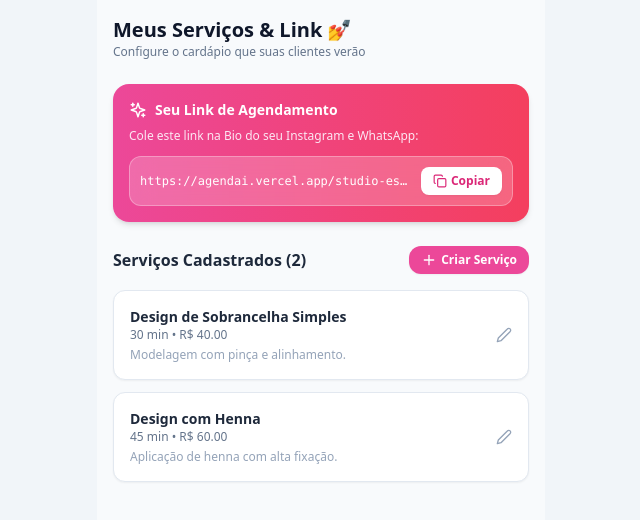
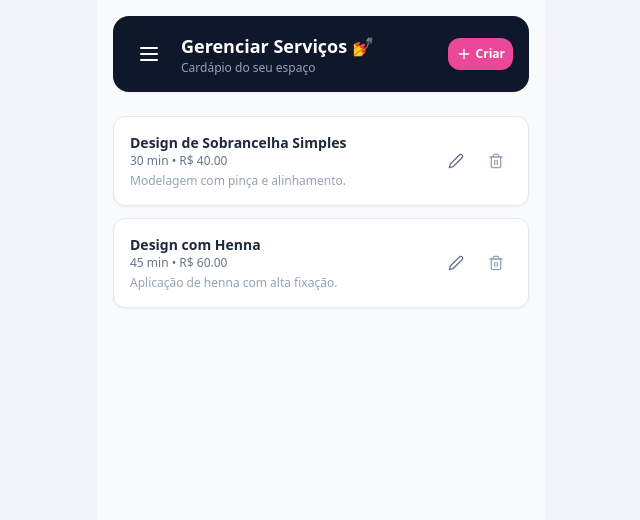
Before and after one commit to felipegdossantos8-glitch/agendai, a Next.js app: page /dashboard/servicos in a window 1280 px wide. Shown: the top 520 px of the page, without its empty margins (319-959 px from the left). Built offline with nearby package versions, Linux system fonts and the light colour scheme.

Commit message:
Update page.tsx

```diff
--- a/src/app/dashboard/servicos/page.tsx
+++ b/src/app/dashboard/servicos/page.tsx
@@ -1,125 +1,175 @@
 "use client";
 
 import { useState } from "react";
-import { Plus, Copy, Check, Edit2, Trash2, Link as LinkIcon, Sparkles } from "lucide-react";
+import { Plus, Copy, Check, Edit2, Trash2, Sparkles, X } from "lucide-react";
+import Sidebar from "../components/Sidebar";
 
 export default function GestaoServicos() {
   const [copiado, setCopiado] = useState(false);
-  const [slug, setSlug] = useState("studio-espaco-beleza");
+  const [slug] = useState("studio-piloto");
 
   const [servicos, setServicos] = useState([
     { id: "1", nome: "Design de Sobrancelha Simples", duracao: 30, preco: 40.0, descricao: "Modelagem com pinça e alinhamento." },
     { id: "2", nome: "Design com Henna", duracao: 45, preco: 60.0, descricao: "Aplicação de henna com alta fixação." },
   ]);
 
-  const [novoServico, setNovoServico] = useState({ nome: "", duracao: 30, preco: 0, descricao: "" });
-  const [mostrarModal, setMostrarModal] = useState(false);
+  const [modalAberto, setModalAberto] = useState(false);
+  const [servicoEmEdicao, setServicoEmEdicao] = useState<any>(null);
 
-  const linkPersonalizado = `https://agendai.vercel.app/${slug}`;
+  const [nome, setNome] = useState("");
+  const [duracao, setDuracao] = useState(30);
+  const [preco, setPreco] = useState<number | string>("");
+  const [descricao, setDescricao] = useState("");
 
-  const copiarLink = () => {
-    navigator.clipboard.writeText(linkPersonalizado);
-    setCopiado(true);
-    setTimeout(() => setCopiado(false), 2000);
+  const abrirModalParaCriar = () => {
+    setServicoEmEdicao(null);
+    setNome("");
+    setDuracao(30);
+    setPreco("");
+    setDescricao("");
+    setModalAberto(true);
   };
 
-  const adicionarServico = () => {
-    if (!novoServico.nome || !novoServico.preco) return;
-    setServicos([...servicos, { ...novoServico, id: Date.now().toString() }]);
-    setNovoServico({ nome: "", duracao: 30, preco: 0, descricao: "" });
-    setMostrarModal(false);
+  const abrirModalParaEditar = (servico: any) => {
+    setServicoEmEdicao(servico);
+    setNome(servico.nome);
+    setDuracao(servico.duracao);
+    setPreco(servico.preco);
+    setDescricao(servico.descricao || "");
+    setModalAberto(true);
+  };
+
+  const salvarServico = (e: React.FormEvent) => {
+    e.preventDefault();
+    if (!nome || !preco) return;
+
+    const precoNum = typeof preco === "string" ? parseFloat(preco) : preco;
+
+    if (servicoEmEdicao) {
+      setServicos((prev) =>
+        prev.map((item) =>
+          item.id === servicoEmEdicao.id
+            ? { ...item, nome, duracao: Number(duracao), preco: precoNum, descricao }
+            : item
+        )
+      );
+    } else {
+      const novo = {
+        id: Date.now().toString(),
+        nome,
+        duracao: Number(duracao),
+        preco: precoNum,
+        descricao,
+      };
+      setServicos((prev) => [...prev, novo]);
+    }
+
+    setModalAberto(false);
+  };
+
+  const excluirServico = (id: string) => {
+    setServicos((prev) => prev.filter((item) => item.id !== id));
   };
 
   return (
-    <div className="max-w-md mx-auto min-h-screen bg-slate-50 p-4 pb-20 text-slate-800">
-      <header className="mb-6">
-        <h1 className="text-xl font-bold text-slate-900">Meus Serviços & Link 💅</h1>
-        <p className="text-xs text-slate-500">Configure o cardápio que suas clientes verão</p>
+    <div className="max-w-md mx-auto min-h-screen bg-slate-50 p-4 pb-24 text-slate-800">
+      {/* Header com Sidebar */}
+      <header className="flex items-center justify-between mb-6 bg-slate-900 text-white p-4 rounded-2xl shadow-sm">
+        <div className="flex items-center gap-3">
+          <Sidebar slug={slug} />
+          <div>
+            <h1 className="text-lg font-bold">Gerenciar Serviços 💅</h1>
+            <p className="text-xs text-slate-400">Cardápio do seu espaço</p>
+          </div>
+        </div>
+        <button
+          onClick={abrirModalParaCriar}
+          className="bg-pink-500 hover:bg-pink-600 text-white p-2 rounded-xl text-xs font-bold flex items-center gap-1 shadow"
+        >
+          <Plus size={16} /> Criar
+        </button>
       </header>
 
-      {/* Card do Link da Bio / WhatsApp */}
-      <div className="bg-gradient-to-r from-pink-500 to-rose-500 p-4 rounded-2xl text-white shadow-md mb-6">
-        <div className="flex items-center gap-2 mb-2">
-          <Sparkles size={18} />
-          <span className="font-bold text-sm">Seu Link de Agendamento</span>
-        </div>
-        <p className="text-xs text-pink-100 mb-3">Cole este link na Bio do seu Instagram e WhatsApp:</p>
-        <div className="bg-white/20 backdrop-blur-md p-2.5 rounded-xl flex items-center justify-between gap-2 border border-white/30 text-xs">
-          <span className="truncate font-mono">{linkPersonalizado}</span>
-          <button
-            onClick={copiarLink}
-            className="bg-white text-pink-600 px-3 py-1.5 rounded-lg font-bold flex items-center gap-1 shadow-sm hover:bg-pink-50 transition-all shrink-0"
-          >
-            {copiado ? <Check size={14} /> : <Copy size={14} />}
-            {copiado ? "Copiado!" : "Copiar"}
-          </button>
-        </div>
-      </div>
-
       {/* Lista de Serviços */}
-      <div className="flex justify-between items-center mb-4">
-        <h2 className="font-bold text-slate-800">Serviços Cadastrados ({servicos.length})</h2>
-        <button
-          onClick={() => setMostrarModal(true)}
-          className="bg-pink-500 text-white px-3 py-1.5 rounded-xl text-xs font-bold flex items-center gap-1 shadow-sm"
-        >
-          <Plus size={16} /> Criar Serviço
-        </button>
-      </div>
-
       <div className="space-y-3">
         {servicos.map((item) => (
           <div key={item.id} className="p-4 bg-white rounded-xl border border-slate-200 shadow-sm flex justify-between items-center">
             <div>
               <h3 className="font-bold text-slate-800 text-sm">{item.nome}</h3>
-              <p className="text-xs text-slate-500">{item.duracao} min • R$ {item.preco.toFixed(2)}</p>
+              <p className="text-xs text-slate-500">{item.duracao} min • R$ {Number(item.preco).toFixed(2)}</p>
               {item.descricao && <p className="text-xs text-slate-400 mt-1">{item.descricao}</p>}
             </div>
             <div className="flex items-center gap-2">
-              <button className="text-slate-400 hover:text-slate-600"><Edit2 size={16} /></button>
+              <button onClick={() => abrirModalParaEditar(item)} className="p-2 text-slate-500 hover:text-pink-500 rounded-lg hover:bg-slate-50">
+                <Edit2 size={16} />
+              </button>
+              <button onClick={() => excluirServico(item.id)} className="p-2 text-slate-400 hover:text-rose-500 rounded-lg hover:bg-slate-50">
+                <Trash2 size={16} />
+              </button>
             </div>
           </div>
         ))}
       </div>
 
-      {/* Modal de Cadastro de Serviço */}
-      {mostrarModal && (
-        <div className="fixed inset-0 bg-black/50 backdrop-blur-sm flex items-center justify-center p-4 z-50">
-          <div className="bg-white rounded-2xl p-5 w-full max-w-sm space-y-4">
-            <h3 className="font-bold text-slate-900">Novo Serviço</h3>
+      {/* Modal de Criação/Edição */}
+      {modalAberto && (
+        <div className="fixed inset-0 bg-black/60 backdrop-blur-sm flex items-center justify-center p-4 z-50">
+          <form onSubmit={salvarServico} className="bg-white rounded-2xl p-5 w-full max-w-sm space-y-4 shadow-xl">
+            <div className="flex justify-between items-center">
+              <h3 className="font-bold text-slate-900">{servicoEmEdicao ? "Editar Serviço" : "Novo Serviço"}</h3>
+              <button type="button" onClick={() => setModalAberto(false)} className="text-slate-400"><X size={18} /></button>
+            </div>
+
             <input
               type="text"
-              placeholder="Nome do serviço (ex: Lash Lifting)"
-              value={novoServico.nome}
-              onChange={(e) => setNovoServico({ ...novoServico, nome: e.target.value })}
-              className="w-full p-3 rounded-xl border border-slate-200 text-sm"
+              placeholder="Nome do Serviço"
+              value={nome}
+              onChange={(e) => setNome(e.target.value)}
+              required
+              className="w-full p-3 rounded-xl border border-slate-200 text-sm focus:outline-none focus:border-pink-500"
             />
+
             <div className="grid grid-cols-2 gap-2">
+              {/* Campo Preço com R$ fixo na frente */}
+              <div className="relative">
+                <span className="absolute left-3 top-3 text-sm text-slate-400 font-bold">R$</span>
                 <input
                   type="number"
-                placeholder="Preço (R$)"
-                onChange={(e) => setNovoServico({ ...novoServico, preco: parseFloat(e.target.value) })}
-                className="p-3 rounded-xl border border-slate-200 text-sm"
+                  step="0.01"
+                  placeholder="0,00"
+                  value={preco}
+                  onChange={(e) => setPreco(e.target.value)}
+                  required
+                  className="w-full p-3 pl-9 rounded-xl border border-slate-200 text-sm font-semibold focus:outline-none focus:border-pink-500"
                 />
+              </div>
+
+              {/* Campo Duração com 'min' no final */}
+              <div className="relative">
                 <input
                   type="number"
-                placeholder="Duração (min)"
-                value={novoServico.duracao}
-                onChange={(e) => setNovoServico({ ...novoServico, duracao: parseInt(e.target.value) })}
-                className="p-3 rounded-xl border border-slate-200 text-sm"
+                  placeholder="30"
+                  value={duracao}
+                  onChange={(e) => setDuracao(Number(e.target.value))}
+                  required
+                  className="w-full p-3 pr-11 rounded-xl border border-slate-200 text-sm font-semibold focus:outline-none focus:border-pink-500"
                 />
+                <span className="absolute right-3 top-3 text-xs text-slate-400 font-bold">min</span>
               </div>
+            </div>
+
             <textarea
               placeholder="Descrição adicional (opcional)"
-              value={novoServico.descricao}
-              onChange={(e) => setNovoServico({ ...novoServico, descricao: e.target.value })}
-              className="w-full p-3 rounded-xl border border-slate-200 text-sm h-20"
+              value={descricao}
+              onChange={(e) => setDescricao(e.target.value)}
+              className="w-full p-3 rounded-xl border border-slate-200 text-sm h-20 focus:outline-none focus:border-pink-500"
             />
+
             <div className="flex gap-2">
-              <button onClick={() => setMostrarModal(false)} className="flex-1 py-2.5 rounded-xl border text-sm font-bold text-slate-600">Cancelar</button>
-              <button onClick={adicionarServico} className="flex-1 py-2.5 rounded-xl bg-pink-500 text-white text-sm font-bold shadow">Salvar</button>
+              <button type="button" onClick={() => setModalAberto(false)} className="flex-1 py-2.5 rounded-xl border text-xs font-bold text-slate-600">Cancelar</button>
+              <button type="submit" className="flex-1 py-2.5 rounded-xl bg-pink-500 text-white text-xs font-bold shadow">Salvar</button>
             </div>
-          </div>
+          </form>
         </div>
       )}
     </div>
```
Lines whose indentation alone changed are shown as unchanged.
